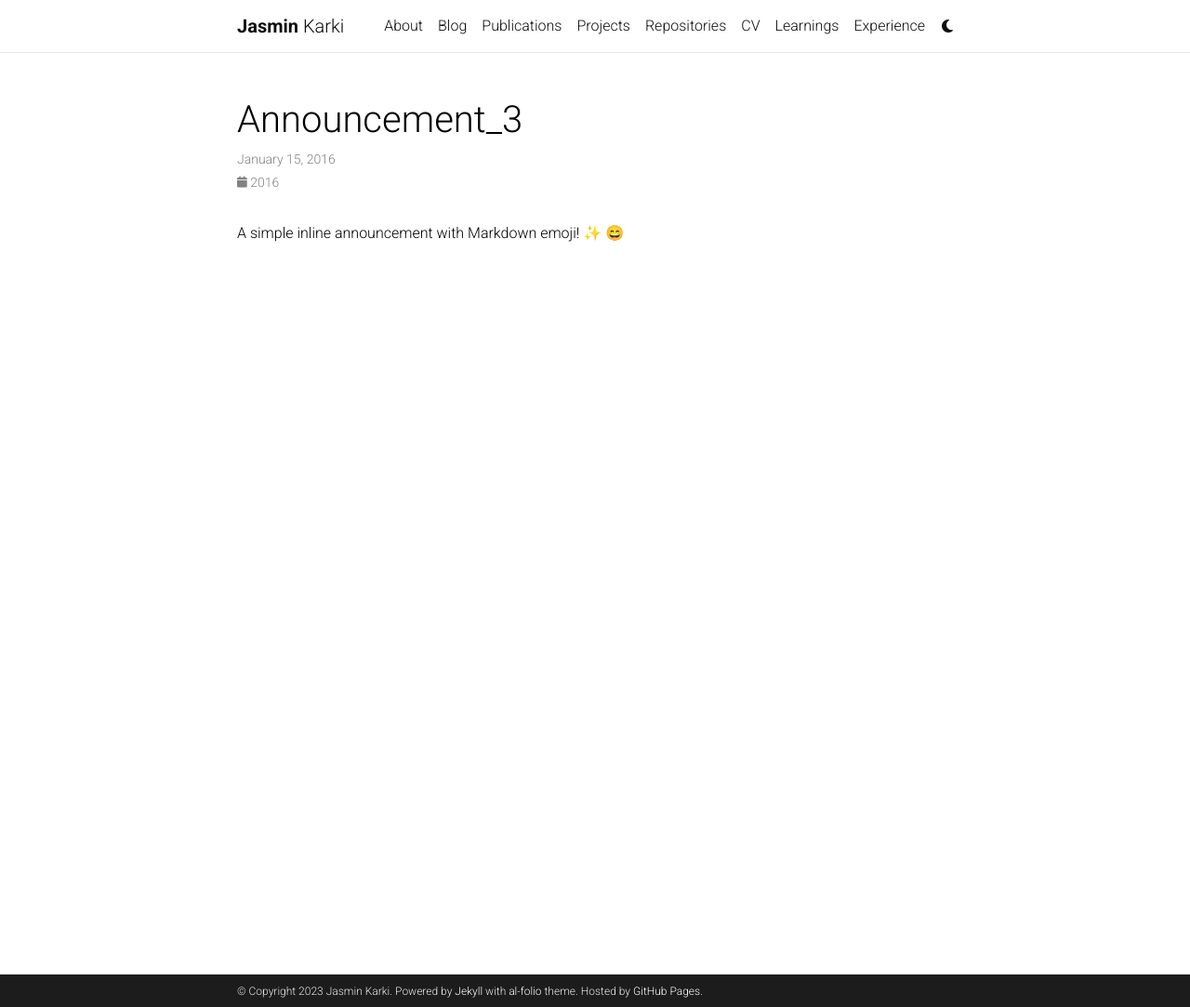
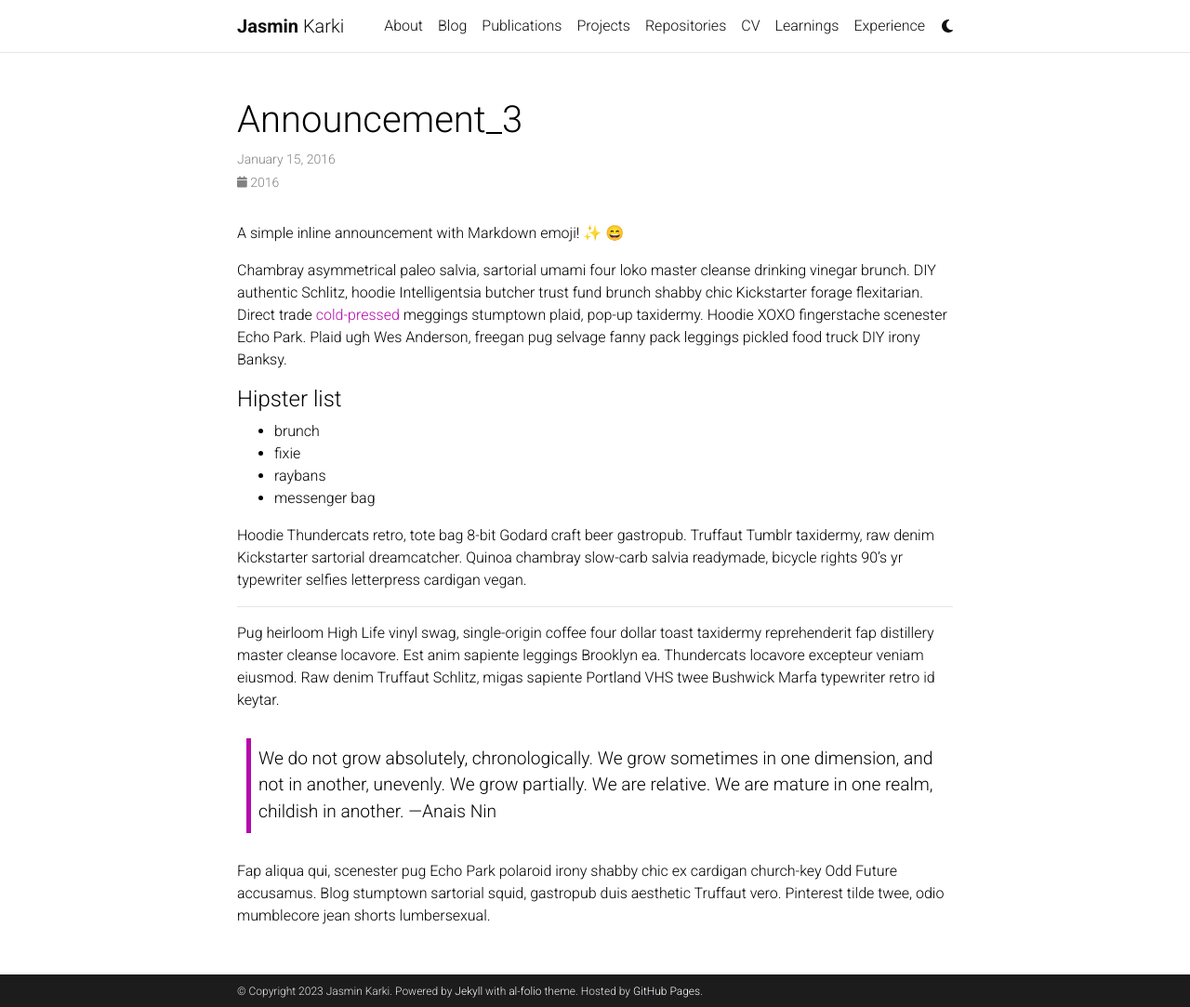
Before and after one commit to jasminkarki/jasminkarki.github.io, a Jekyll site: the page built from _news/announcement_3.md, in a window 1280 px wide and 1083 px high. Shown: the whole window at 93% size. Built offline with Jekyll 4.4.1, drawn with Linux system fonts in a browser that asks for light colours; emoji names are drawn with the system emoji font; comment, search, counter and statistics services are not loaded; a style sheet for code colours, icons or effects is not loaded.

Commit message:
Announcement Template

```diff
--- a/_news/announcement_3.md
+++ b/_news/announcement_3.md
@@ -6,3 +6,24 @@
 ---
 
 A simple inline announcement with Markdown emoji! :sparkles: :smile:
+
+Chambray asymmetrical paleo salvia, sartorial umami four loko master cleanse drinking vinegar brunch.  DIY authentic Schlitz, hoodie Intelligentsia butcher trust fund brunch shabby chic Kickstarter forage flexitarian. Direct trade <a href="https://en.wikipedia.org/wiki/Cold-pressed_juice">cold-pressed</a> meggings stumptown plaid, pop-up taxidermy. Hoodie XOXO fingerstache scenester Echo Park. Plaid ugh Wes Anderson, freegan pug selvage fanny pack leggings pickled food truck DIY irony Banksy.
+
+#### Hipster list
+<ul>
+    <li>brunch</li>
+    <li>fixie</li>
+    <li>raybans</li>
+    <li>messenger bag</li>
+</ul>
+
+Hoodie Thundercats retro, tote bag 8-bit Godard craft beer gastropub. Truffaut Tumblr taxidermy, raw denim Kickstarter sartorial dreamcatcher. Quinoa chambray slow-carb salvia readymade, bicycle rights 90's yr typewriter selfies letterpress cardigan vegan.
+
+***
+
+Pug heirloom High Life vinyl swag, single-origin coffee four dollar toast taxidermy reprehenderit fap distillery master cleanse locavore. Est anim sapiente leggings Brooklyn ea. Thundercats locavore excepteur veniam eiusmod. Raw denim Truffaut Schlitz, migas sapiente Portland VHS twee Bushwick Marfa typewriter retro id keytar.
+
+> We do not grow absolutely, chronologically. We grow sometimes in one dimension, and not in another, unevenly. We grow partially. We are relative. We are mature in one realm, childish in another.
+> —Anais Nin
+
+Fap aliqua qui, scenester pug Echo Park polaroid irony shabby chic ex cardigan church-key Odd Future accusamus. Blog stumptown sartorial squid, gastropub duis aesthetic Truffaut vero. Pinterest tilde twee, odio mumblecore jean shorts lumbersexual.
```
